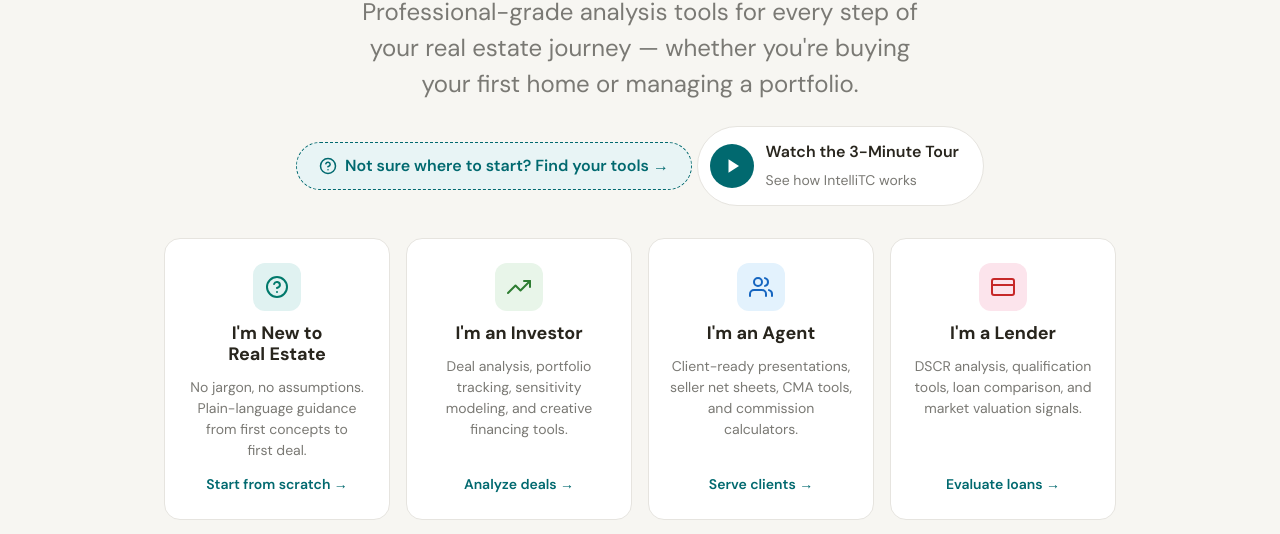
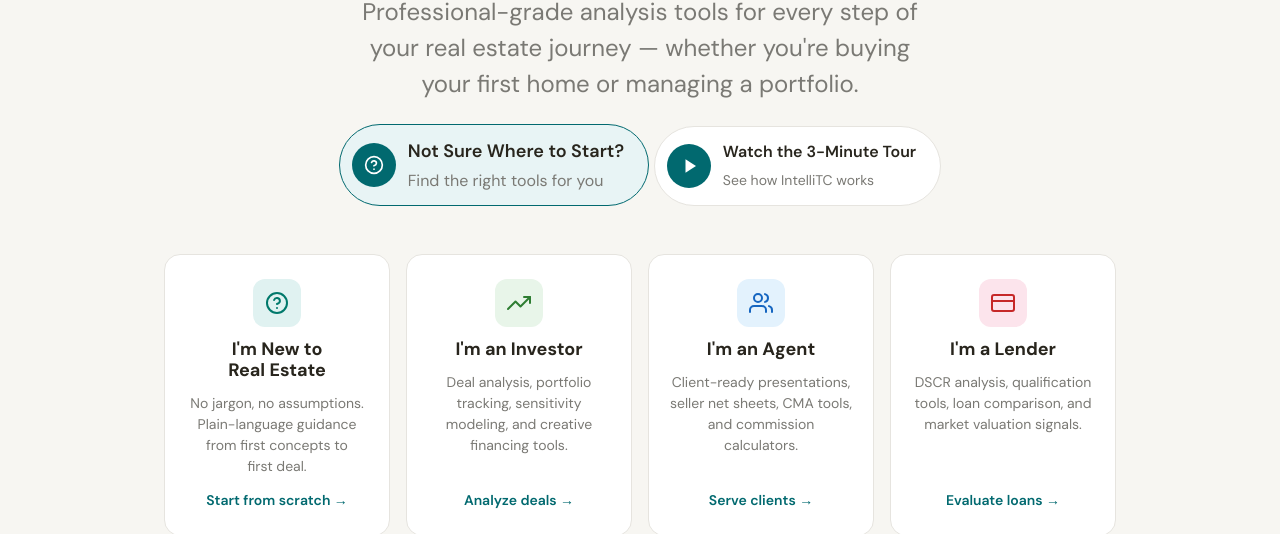
Before and after one commit to elcrisp07/intellitc-solutions-platform, a plain HTML site: page index.html in a window 1280 px wide. Shown: the part 303-837 px from the top of the page. Drawn offline with Linux system fonts and the light colour scheme.

Commit message:
Resize wizard trigger to match video trigger button
- Match padding, border-radius, and transition to hero-video-trigger
- Add 44px teal icon circle matching the play icon pattern
- Add two-line label (title + subtitle) for visual parity
- Consistent hover behavior (translateY + box-shadow)

```diff
--- a/index.html
+++ b/index.html
@@ -62,26 +62,56 @@
 .hero-wizard-trigger {
   display: inline-flex;
   align-items: center;
-  gap: 8px;
+  gap: var(--space-3);
   margin-bottom: var(--space-4);
-  padding: 10px 22px;
-  border-radius: 999px;
-  border: 1.5px dashed var(--color-primary);
+  padding: var(--space-3) var(--space-6) var(--space-3) var(--space-3);
+  border-radius: var(--radius-full);
+  border: 1px solid var(--color-primary);
   background: var(--color-primary-surface);
   color: var(--color-primary);
   font-family: inherit;
+  font-size: inherit;
+  font-weight: 500;
+  cursor: pointer;
+  transition: transform .15s, box-shadow .15s, background .15s;
+  text-decoration: none;
+}
+.hero-wizard-trigger:hover {
+  transform: translateY(-2px);
+  box-shadow: 0 6px 20px rgba(1,105,111,.15);
+  background: rgba(1,105,111,.08);
+}
+.wizard-icon {
+  width: 44px;
+  height: 44px;
+  border-radius: 50%;
+  background: var(--color-primary);
+  display: flex;
+  align-items: center;
+  justify-content: center;
+  flex-shrink: 0;
+}
+.wizard-icon svg {
+  width: 20px;
+  height: 20px;
+  stroke: #fff;
+  fill: none;
+}
+.wizard-label {
+  display: flex;
+  flex-direction: column;
+  text-align: left;
+  gap: 2px;
+}
+.wizard-label-title {
+  font-weight: 600;
+  font-size: var(--text-base);
+  color: var(--color-text);
+}
+.wizard-label-sub {
   font-size: var(--text-sm);
-  font-weight: 600;
-  cursor: pointer;
-  transition: all .2s;
-  text-decoration: none;
-}
-.hero-wizard-trigger:hover {
-  background: var(--color-primary);
-  color: #fff;
-  border-style: solid;
-  transform: translateY(-1px);
-  box-shadow: 0 4px 16px rgba(1,105,111,.25);
+  color: var(--color-text-muted);
+  font-weight: 400;
 }
 
 /* ═══════ SPOTLIGHT SEARCH ═══════ */
@@ -1186,8 +1216,11 @@ button[data-theme-toggle]:hover { color: var(--color-primary); }
   <h1>Make Smarter Real Estate Decisions</h1>
   <p>Professional-grade analysis tools for every step of your real estate journey — whether you're buying your first home or managing a portfolio.</p>
   <button class="hero-wizard-trigger" id="heroWizardBtn" onclick="openWizard()">
-    <svg width="18" height="18" viewBox="0 0 24 24" fill="none" stroke="currentColor" stroke-width="2" stroke-linecap="round" stroke-linejoin="round"><circle cx="12" cy="12" r="10"/><path d="M9.09 9a3 3 0 0 1 5.83 1c0 2-3 3-3 3"/><line x1="12" y1="17" x2="12.01" y2="17"/></svg>
-    Not sure where to start? Find your tools →
+    <span class="wizard-icon"><svg viewBox="0 0 24 24" stroke-width="2" stroke-linecap="round" stroke-linejoin="round"><circle cx="12" cy="12" r="10"/><path d="M9.09 9a3 3 0 0 1 5.83 1c0 2-3 3-3 3"/><line x1="12" y1="17" x2="12.01" y2="17"/></svg></span>
+    <span class="wizard-label">
+      <span class="wizard-label-title">Not Sure Where to Start?</span>
+      <span class="wizard-label-sub">Find the right tools for you</span>
+    </span>
   </button>
   <button class="hero-video-trigger" onclick="openVideoLightbox()">
     <span class="play-icon"><svg viewBox="0 0 24 24"><polygon points="6,3 20,12 6,21"/></svg></span>
```
